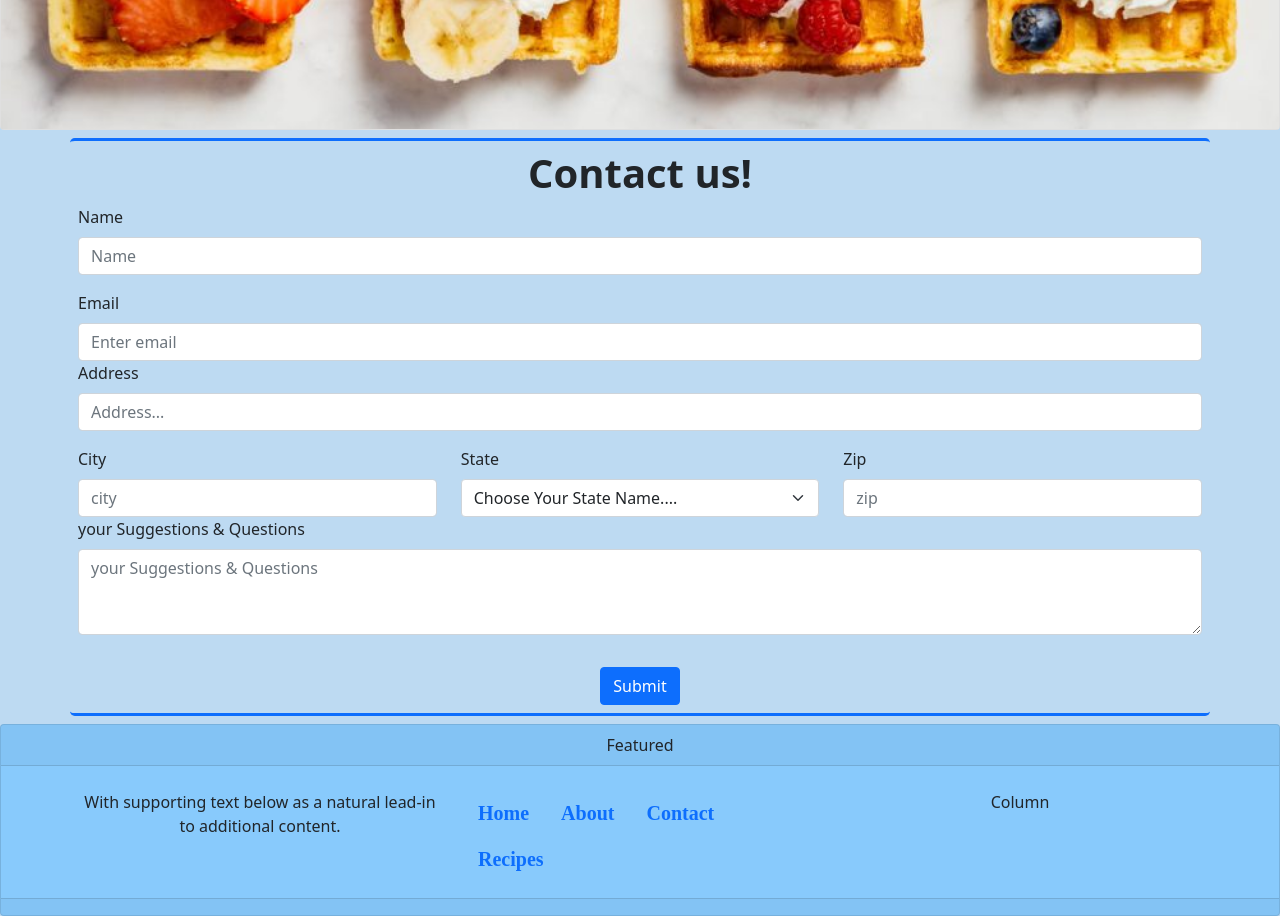
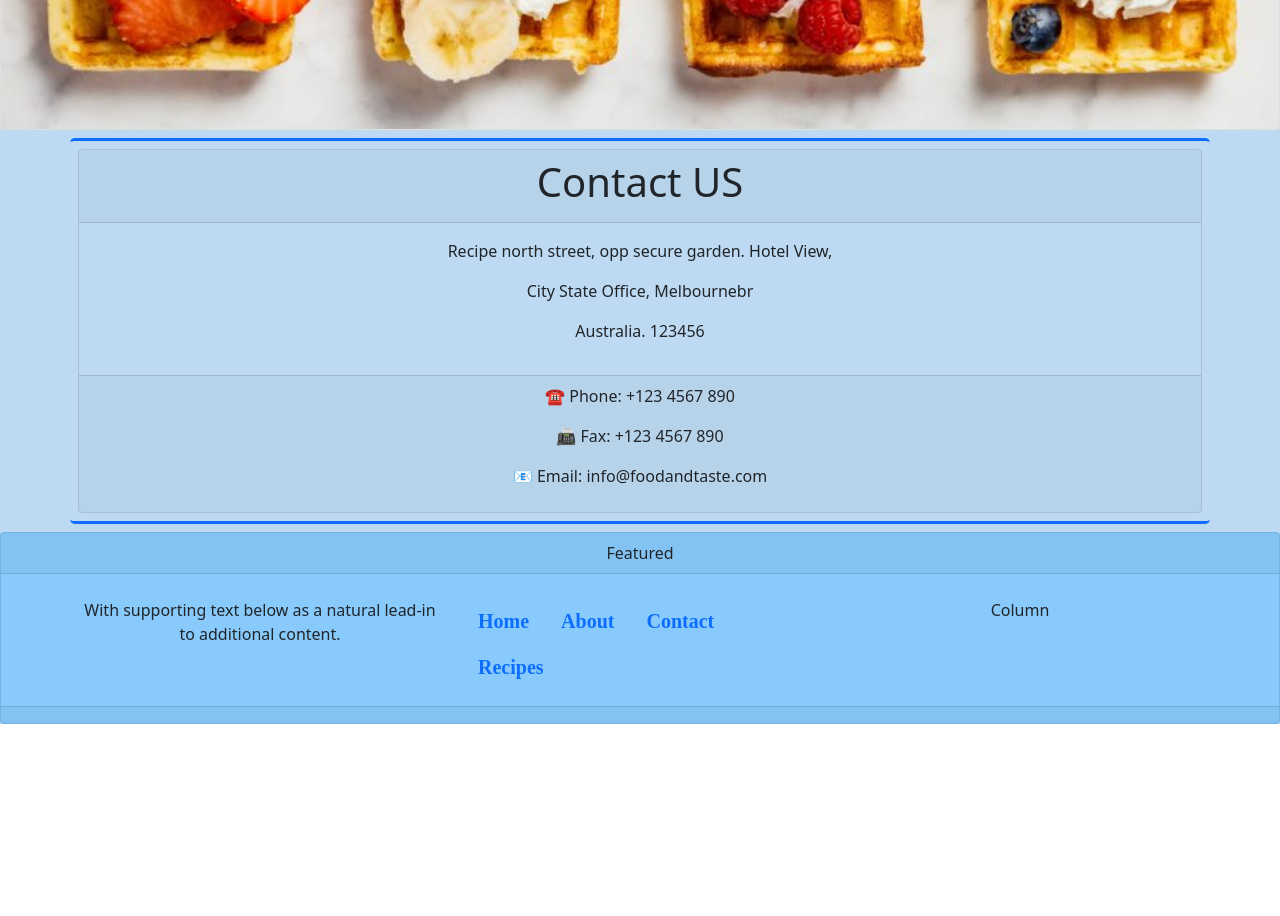
Before and after one commit to parth-283/Recipe-Management-System, a React (Create React App) app: page /contact in a window 1280 px wide. Shown: the part 540-1456 px from the top of the page. After the commit the page ends 1264 px from the top, so only its background shows below. Built offline with nearby package versions, Linux system fonts and the light colour scheme; the HTML template or start-up script is replaced by a standard one.

Commit message:
contact add

```diff
--- a/src/Component/Contact/Contact.js
+++ b/src/Component/Contact/Contact.js
@@ -1,5 +1,4 @@
 import React from "react";
-import { Form, Col, Row, Button } from "react-bootstrap";
 import About1 from "../../pics/About1.jpg";
 
 function Contact() {
@@ -29,118 +28,26 @@ function Contact() {
       </div>
 
       <div>
+        <div className="d-flex  justify-content-center">
+          <div className="container m-2 p-2  border-bottom border-top  border-primary border-3 rounded-3  ">
+            <div class="card text-center bg-transparent">
+              <div class="card-header"><h1>Contact US</h1></div>
+              <div class="card-body">
+                <p class="card-text">
+                  Recipe north street, opp secure garden. Hotel View,
+                </p>
+                <p>City State Office, Melbournebr</p>
+                <p>Australia. 123456</p>
+              </div>
+              <div class="card-footer">
+                <p>☎️ Phone: +123 4567 890</p>
+                <p>📠 Fax: +123 4567 890</p>
+                <p>📧 Email: info@foodandtaste.com</p>
 
-
-      <div className="d-flex  justify-content-center">
-        <div className="container m-2 p-2  border-bottom border-top  border-primary border-3 rounded-3  ">
-          <Form>
-          <h5 class="  fw-bold fs-1 text-center">Contact us!</h5>
-            <Row className="mb-3">
-              <Form.Group as={Col} controlId="formGridname">
-                <Form.Label>Name</Form.Label>
-                <Form.Control type="text" name="name" placeholder="Name" />
-              </Form.Group>
-            </Row>
-
-            <Form.Group as={Col} controlId="formGridEmail">
-              <Form.Label>Email</Form.Label>
-              <Form.Control
-                type="email"
-                name="email"
-                placeholder="Enter email"
-              />
-            </Form.Group>
-
-            <Form.Group className="mb-3" controlId="formGridAddress1">
-              <Form.Label>Address</Form.Label>
-              <Form.Control
-                placeholder="Address..."
-                name="email"
-                type="Address"
-              />
-            </Form.Group>
-
-            <Row className="mb-3">
-              <Form.Group as={Col} controlId="formGridCity">
-                <Form.Label>City</Form.Label>
-                <Form.Control placeholder="city" name="city" type="city" />
-              </Form.Group>
-
-              <Form.Group as={Col} controlId="formGridState">
-                <Form.Label>State</Form.Label>
-                <Form.Select defaultValue="Choose...">
-                  <option>Choose Your State Name....</option>
-                  <option value="Andhra Pradesh">Andhra Pradesh</option>
-                  <option value="Andaman and Nicobar Islands">
-                    Andaman and Nicobar Islands
-                  </option>
-                  <option value="Arunachal Pradesh">Arunachal Pradesh</option>
-                  <option value="Assam">Assam</option>
-                  <option value="Bihar">Bihar</option>
-                  <option value="Chandigarh">Chandigarh</option>
-                  <option value="Chhattisgarh">Chhattisgarh</option>
-                  <option value="Dadar and Nagar Haveli">
-                    Dadara and Nagar Haveli
-                  </option>
-                  <option value="Daman and Diu">Daman and Diu</option>
-                  <option value="Delhi">Delhi</option>
-                  <option value="Lakshadweep">Lakshadweep</option>
-                  <option value="Puducherry">Puducherry</option>
-                  <option value="Goa">Goa</option>
-                  <option value="Gujarat">Gujarat</option>
-                  <option value="Haryana">Haryana</option>
-                  <option value="Himachal Pradesh">Himachal Pradesh</option>
-                  <option value="Jammu and Kashmir">Jammu and Kashmir</option>
-                  <option value="Jharkhand">Jharkhand</option>
-                  <option value="Karnataka">Karnataka</option>
-                  <option value="Kerala">Kerala</option>
-                  <option value="Madhya Pradesh">Madhya Pradesh</option>
-                  <option value="Maharashtra">Maharashtra</option>
-                  <option value="Manipur">Manipur</option>
-                  <option value="Meghalaya">Meghalaya</option>
-                  <option value="Mizoram">Mizoram</option>
-                  <option value="Nagaland">Nagaland</option>
-                  <option value="Odisha">Odisha</option>
-                  <option value="Punjab">Punjab</option>
-                  <option value="Rajasthan">Rajasthan</option>
-                  <option value="Sikkim">Sikkim</option>
-                  <option value="Tamil Nadu">Tamil Nadu</option>
-                  <option value="Telangana">Telangana</option>
-                  <option value="Tripura">Tripura</option>
-                  <option value="Uttar Pradesh">Uttar Pradesh</option>
-                  <option value="Uttarakhand">Uttarakhand</option>
-                  <option value="West Bengal">West Bengal</option>
-                </Form.Select>
-              </Form.Group>
-
-              <Form.Group as={Col} controlId="formGridZip">
-                <Form.Label>Zip</Form.Label>
-                <Form.Control placeholder="zip" name="zip" type="zip" />
-              </Form.Group>
-
-              <Form.Group
-                className="mb-3"
-                controlId="exampleForm.ControlTextarea1"
-              >
-                <Form.Label>your Suggestions & Questions</Form.Label>
-                <Form.Control
-                  as="textarea"
-                  rows={3}
-                  placeholder="your Suggestions & Questions"
-                />
-              </Form.Group>
-            </Row>
-
-            <div className="d-flex  justify-content-center">
-              <Button variant="primary" type="submit">
-                Submit
-              </Button>
+              </div>
             </div>
-          </Form>
+          </div>
         </div>
-      </div>
-
-
       </div>
     </div>
   );
```
